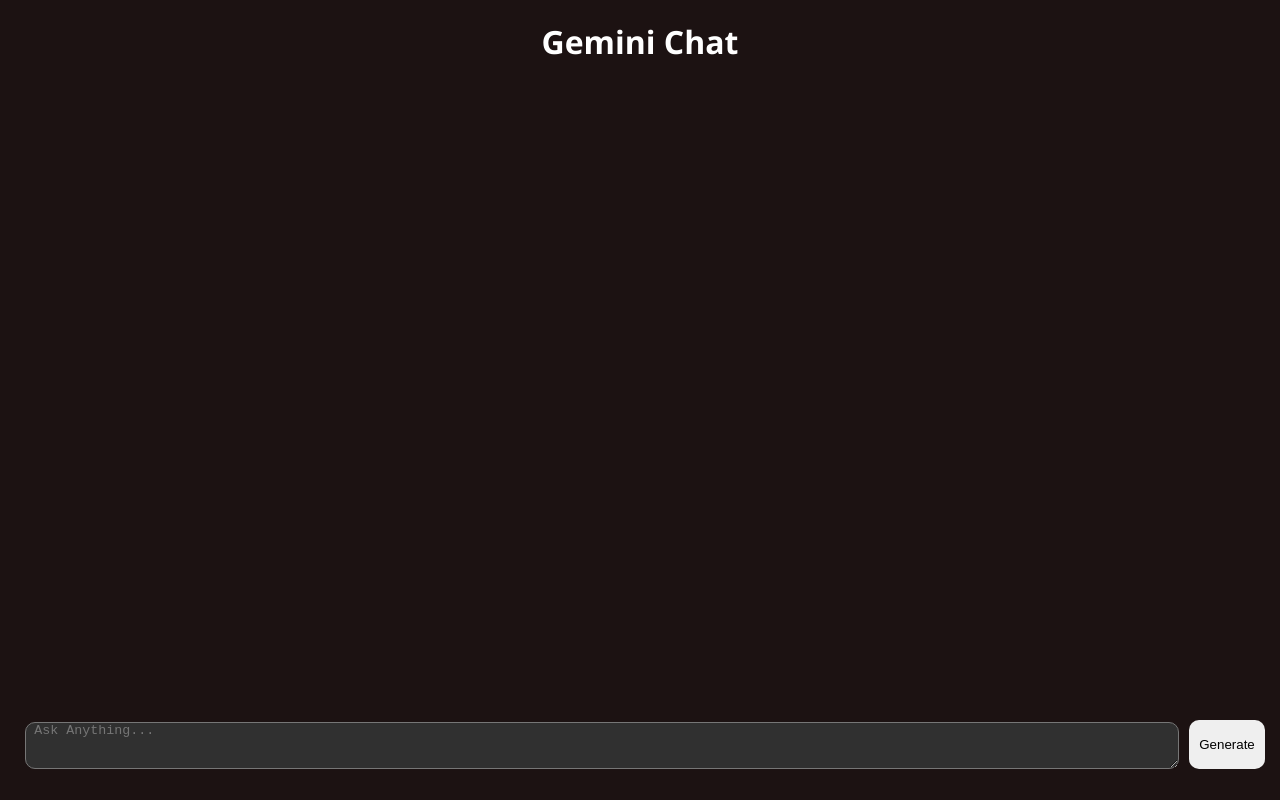
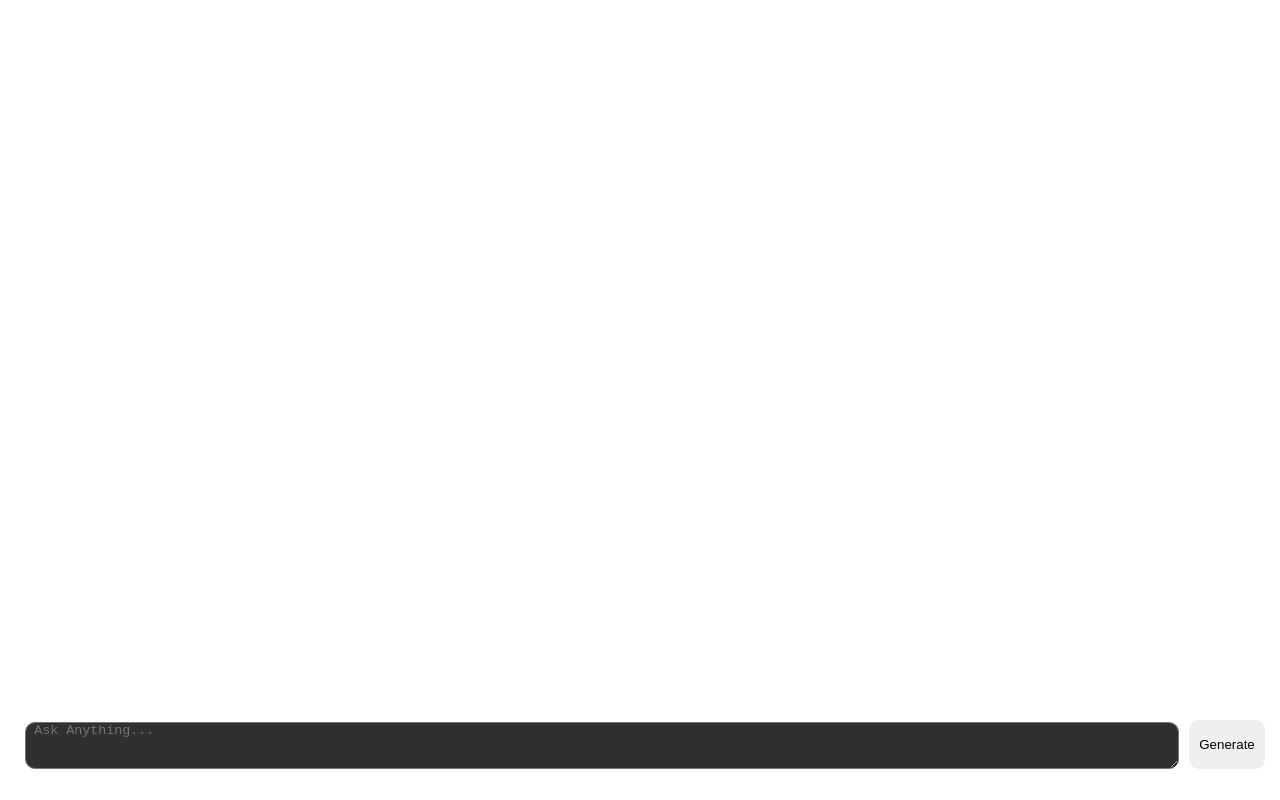
Before and after one commit to Aqib2110/geminiChat, a React (Vite) app: page / in a window 1280 px wide. Built offline with nearby package versions, Linux system fonts and the light colour scheme.

Commit message:
Update index.css

```diff
--- a/src/index.css
+++ b/src/index.css
@@ -1,5 +1,5 @@
 body{
-    background-color: #1c1212;
+    background-color: ##212121;
     margin: 0;
     padding: 0;
     font-family: 'Segoe UI', Tahoma, Geneva, Verdana, sans-serif;
```
